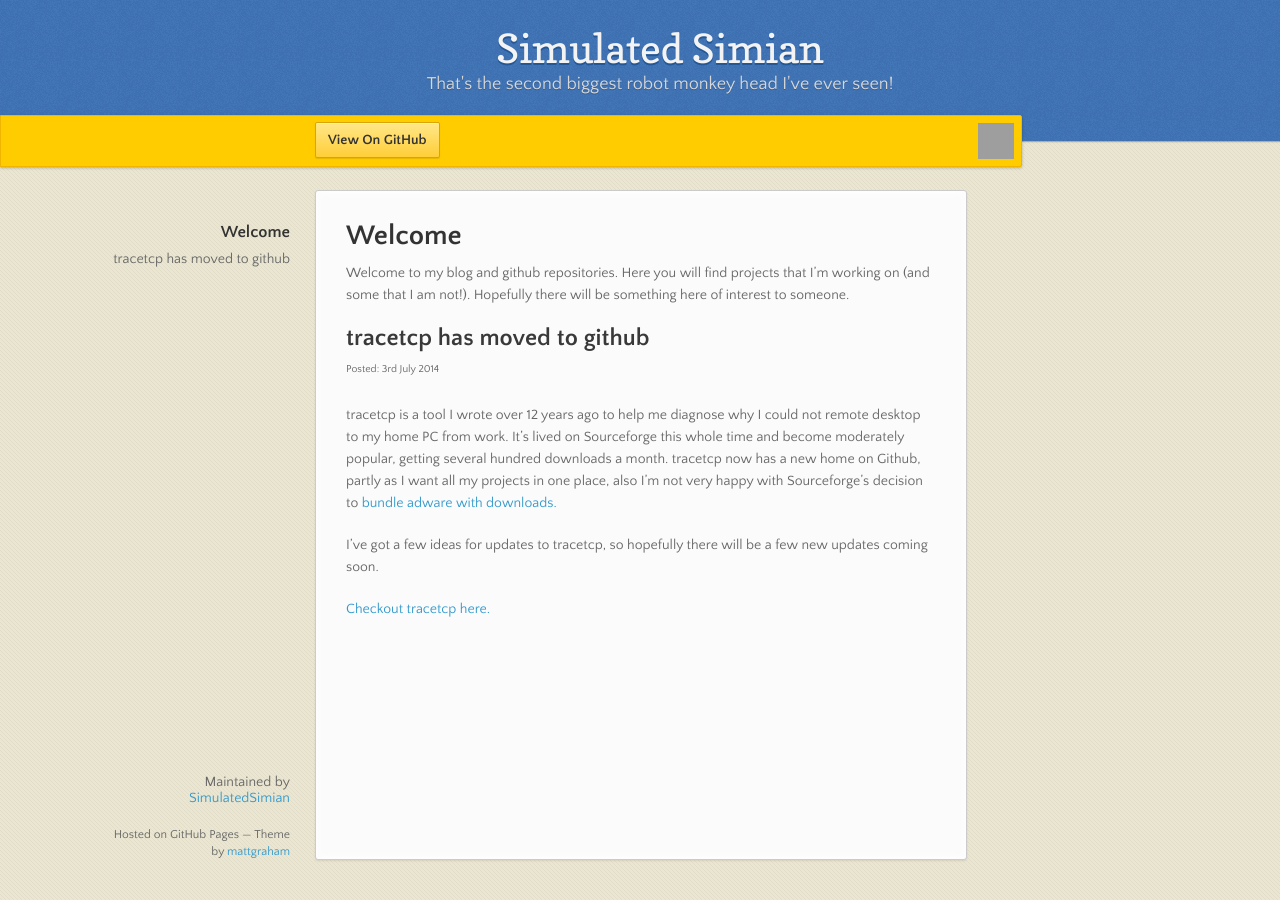
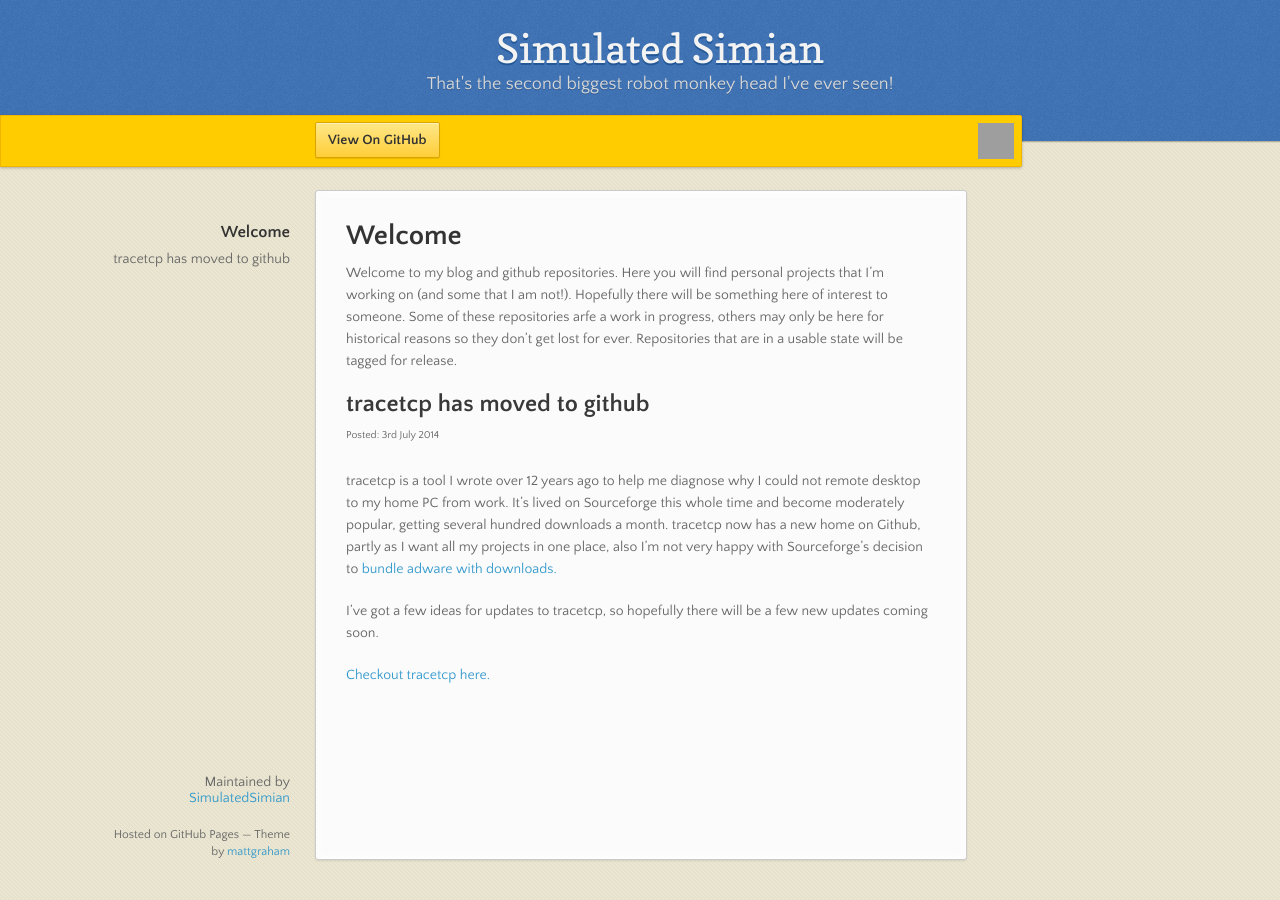
Before and after one commit to SimulatedSimian/SimulatedSimian.github.io, a Jekyll site: the page built from index.md, in a window 1280 px wide. Built offline with Jekyll 4.4.1, drawn with Linux system fonts in a browser that asks for light colours; nearby versions of some CDN libraries; grey boxes are pictures that could not be loaded.

Commit message:
Update index.md

```diff
--- a/index.md
+++ b/index.md
@@ -9,7 +9,7 @@ projectrepo: https://github.com/SimulatedSimian/
 
 # Welcome
 
-Welcome to my blog and github repositories. Here you will find projects that I'm working on (and some that I am not!). Hopefully there will be something here of interest to someone.
+Welcome to my blog and github repositories. Here you will find personal projects that I'm working on (and some that I am not!). Hopefully there will be something here of interest to someone. Some of these repositories arfe a work in progress, others may only be here for historical reasons so they don't get lost for ever. Repositories that are in a usable state will be tagged for release.
 
 ## tracetcp has moved to github
 <sup>Posted: 3rd July 2014</sup>
```
